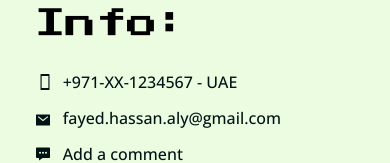
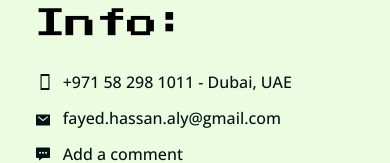
Before and after one commit to Hassan-Fayed/my-cv, a Next.js app: page /contact-info in a window 390 px wide. Shown: the part 229-392 px from the top of the page. Built offline with nearby package versions, Linux system fonts and the light colour scheme.

Commit message:
Update my phone number

```diff
--- a/src/app/contact-info/page.tsx
+++ b/src/app/contact-info/page.tsx
@@ -42,7 +42,7 @@ export default function ContactInfoPage() {
                             href="tel:"
                         >
                             <IoPhonePortraitSharp className="relative left-[0.12em]" />
-                            +971-XX-1234567 - UAE
+                            +971 58 298 1011 - Dubai, UAE
                         </a>
                     </li>
                     <li>
```
